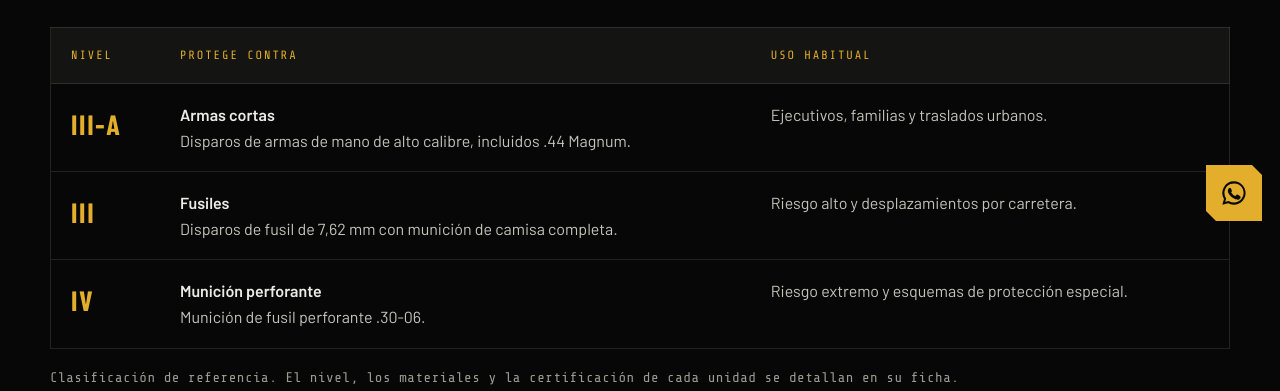
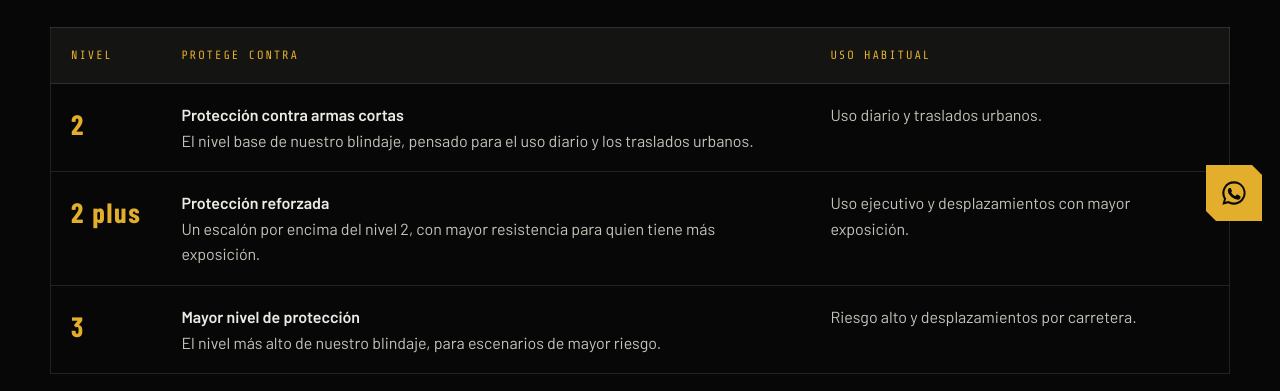
Before and after one commit to Jacanotorres/ArmorSecurity, a plain HTML site: page blindaje.html in a window 1280 px wide. Shown: the part 561-952 px from the top of the page. Drawn offline with nearby package versions, Linux system fonts and the light colour scheme.

Commit message:
Niveles de blindaje 2, 2 plus y 3, con opción Otro para escribir otro tipo

```diff
--- a/assets/js/data.js
+++ b/assets/js/data.js
@@ -18,26 +18,30 @@ const SITE = {
   linkedin: ""
 };
 
-/* Niveles de blindaje (referencia general; el nivel real y su
-   certificación se indican en la ficha de cada vehículo). */
+/* Niveles de blindaje que maneja Armor Security. En el panel también se puede
+   escribir otro tipo manualmente ("Otro"). El nivel exacto y su certificación
+   se indican en la ficha de cada vehículo. */
 const NIVELES = [
   {
-    id: "III-A",
-    titulo: "Nivel III-A",
+    id: "2",
+    titulo: "Nivel 2",
     resumen: "Protección contra armas cortas",
-    detalle: "Resiste disparos de armas de mano de alto calibre, incluidos .44 Magnum. Es el nivel más usado en vehículos de uso ejecutivo y familiar."
+    detalle: "El nivel base de nuestro blindaje, pensado para el uso diario y los traslados urbanos.",
+    uso: "Uso diario y traslados urbanos."
   },
   {
-    id: "III",
-    titulo: "Nivel III",
-    resumen: "Protección contra fusiles",
-    detalle: "Resiste disparos de fusil de 7,62 mm con munición de camisa completa. Para escenarios de riesgo alto."
+    id: "2 plus",
+    titulo: "Nivel 2 Plus",
+    resumen: "Protección reforzada",
+    detalle: "Un escalón por encima del nivel 2, con mayor resistencia para quien tiene más exposición.",
+    uso: "Uso ejecutivo y desplazamientos con mayor exposición."
   },
   {
-    id: "IV",
-    titulo: "Nivel IV",
-    resumen: "Protección contra munición perforante",
-    detalle: "Resiste munición de fusil perforante .30-06. El mayor nivel de protección civil, con más peso y blindaje en todo el habitáculo."
+    id: "3",
+    titulo: "Nivel 3",
+    resumen: "Mayor nivel de protección",
+    detalle: "El nivel más alto de nuestro blindaje, para escenarios de mayor riesgo.",
+    uso: "Riesgo alto y desplazamientos por carretera."
   }
 ];
 
@@ -79,7 +83,7 @@ const VEHICULOS = [
   {
     id: "as-001", ref: "AS-001",
     marca: "Toyota", linea: "Land Cruiser 300", anio: 2023, tipo: "SUV",
-    nivel: "IV", modalidades: ["venta"],
+    nivel: "3", modalidades: ["venta"],
     precioVenta: null, tarifas: { dia: null, semana: null, mes: null },
     color: "Negro", transmision: "Automática", combustible: "Diésel", cilindraje: "3.3 L",
     pasajeros: 5, fotos: [], destacado: true, ejemplo: true,
@@ -88,7 +92,7 @@ const VEHICULOS = [
   {
     id: "as-002", ref: "AS-002",
     marca: "Toyota", linea: "Prado TXL", anio: 2022, tipo: "SUV",
-    nivel: "III-A", modalidades: ["venta", "alquiler"],
+    nivel: "2 plus", modalidades: ["venta", "alquiler"],
     precioVenta: null, tarifas: { dia: null, semana: null, mes: null },
     color: "Gris", transmision: "Automática", combustible: "Diésel", cilindraje: "2.8 L",
     pasajeros: 7, fotos: [], destacado: true, ejemplo: true,
@@ -97,7 +101,7 @@ const VEHICULOS = [
   {
     id: "as-003", ref: "AS-003",
     marca: "Chevrolet", linea: "Suburban", anio: 2021, tipo: "SUV",
-    nivel: "III-A", modalidades: ["alquiler"],
+    nivel: "2 plus", modalidades: ["alquiler"],
     precioVenta: null, tarifas: { dia: null, semana: null, mes: null },
     color: "Negro", transmision: "Automática", combustible: "Gasolina", cilindraje: "5.3 L",
     pasajeros: 7, fotos: [], destacado: true, ejemplo: true,
@@ -106,7 +110,7 @@ const VEHICULOS = [
   {
     id: "as-004", ref: "AS-004",
     marca: "Toyota", linea: "Hilux", anio: 2022, tipo: "Camioneta",
-    nivel: "III-A", modalidades: ["venta"],
+    nivel: "2", modalidades: ["venta"],
     precioVenta: null, tarifas: { dia: null, semana: null, mes: null },
     color: "Blanco", transmision: "Automática", combustible: "Diésel", cilindraje: "2.8 L",
     pasajeros: 5, fotos: [], destacado: false, ejemplo: true,
@@ -115,7 +119,7 @@ const VEHICULOS = [
   {
     id: "as-005", ref: "AS-005",
     marca: "Mercedes-Benz", linea: "Clase E", anio: 2020, tipo: "Sedán",
-    nivel: "III", modalidades: ["venta", "alquiler"],
+    nivel: "3", modalidades: ["venta", "alquiler"],
     precioVenta: null, tarifas: { dia: null, semana: null, mes: null },
     color: "Negro", transmision: "Automática", combustible: "Gasolina", cilindraje: "2.0 L",
     pasajeros: 5, fotos: [], destacado: false, ejemplo: true,
@@ -124,7 +128,7 @@ const VEHICULOS = [
   {
     id: "as-006", ref: "AS-006",
     marca: "Toyota", linea: "Hiace", anio: 2022, tipo: "Van",
-    nivel: "III-A", modalidades: ["alquiler"],
+    nivel: "2", modalidades: ["alquiler"],
     precioVenta: null, tarifas: { dia: null, semana: null, mes: null },
     color: "Blanco", transmision: "Manual", combustible: "Diésel", cilindraje: "2.8 L",
     pasajeros: 10, fotos: [], destacado: false, ejemplo: true,
--- a/assets/js/main.js
+++ b/assets/js/main.js
@@ -69,6 +69,11 @@
     );
   }
   function nombre(v) { return v.marca + " " + v.linea; }
+  /* Nombre de un nivel: el de NIVELES si es de la lista; si no, lo escrito a mano ("Otro") */
+  function nivelNombre(n) {
+    const f = NIVELES.find((x) => x.id === n);
+    return f ? f.titulo : n;
+  }
   const ESTADOS = { reservado: "Reservado", vendido: "Vendido", alquilado: "Alquilado" };
   function estadoBadge(v) {
     return ESTADOS[v.estado] ? '<span class="badge badge-estado">' + ESTADOS[v.estado] + "</span>" : "";
@@ -90,7 +95,7 @@
       '<div class="card-body">' +
       '<span class="card-ref">REF ' + esc(v.ref) + " · " + esc(v.tipo).toUpperCase() + "</span>" +
       '<h3><a href="vehiculo.html?id=' + esc(v.id) + '"><small>' + esc(v.marca) + "</small>" + esc(v.linea) + "</a></h3>" +
-      '<span class="level">' + ICON_SHIELD + "Blindaje nivel " + esc(v.nivel) + "</span>" +
+      '<span class="level">' + ICON_SHIELD + (NIVELES.some((x) => x.id === v.nivel) ? "Blindaje " : "") + esc(nivelNombre(v.nivel)) + "</span>" +
       '<div class="specs">' + specs.map((s) => "<span>" + esc(s) + "</span>").join("") + "</div>" +
       '<div class="prices">' + rows.join("") + "</div>" +
       '<a class="btn btn-sm" href="vehiculo.html?id=' + esc(v.id) + '">Ver ficha</a>' +
@@ -212,7 +217,11 @@
       $(id).innerHTML = '<option value="">' + label + "</option>" + list.map((x) => '<option value="' + esc(x) + '">' + esc(x) + "</option>").join("");
     };
     fill("#f-tipo", uniq("tipo"), "Todos los tipos");
-    fill("#f-nivel", NIVELES.map((n) => n.id), "Todo nivel");
+    /* Niveles de la lista + los que se hayan escrito a mano en algún vehículo */
+    const extra = uniq("nivel").filter((n) => !NIVELES.some((x) => x.id === n));
+    $("#f-nivel").innerHTML = '<option value="">Todo nivel</option>' +
+      NIVELES.map((n) => '<option value="' + esc(n.id) + '">' + esc(n.titulo) + "</option>").join("") +
+      extra.map((n) => '<option value="' + esc(n) + '">' + esc(n) + "</option>").join("");
     fill("#f-marca", uniq("marca"), "Todas las marcas");
     $("#f-tipo").value = state.tipo;
     $("#f-nivel").value = state.nivel;
@@ -273,7 +282,7 @@
     const datos =
       row("Referencia", v.ref) + row("Tipo", v.tipo) + row("Año", v.anio) + row("Color", v.color) +
       row("Transmisión", v.transmision) + row("Combustible", v.combustible) + row("Cilindraje", v.cilindraje) +
-      row("Pasajeros", v.pasajeros) + row("Nivel de blindaje", v.nivel);
+      row("Pasajeros", v.pasajeros) + row("Nivel de blindaje", nivelNombre(v.nivel));
 
     const tarifaRows = v.modalidades.includes("alquiler")
       ? '<div class="box"><h2>Alquiler <span>Por periodo</span></h2><dl class="rows">' +
@@ -302,7 +311,9 @@
       "<h1><small>" + esc(v.marca) + "</small>" + esc(v.linea) + " " + esc(v.anio) + "</h1></div>" +
       ventaRow + tarifaRows +
       '<div class="box"><h2>Ficha técnica <span>' + esc(v.ref) + "</span></h2><dl class=\"rows\">" + datos + "</dl></div>" +
-      (nv ? '<div class="box"><h2>Blindaje <span>Nivel ' + esc(nv.id) + "</span></h2><dl class=\"rows\"><div><dt>Protección</dt><dd>" + esc(nv.resumen) + '</dd></div></dl><p style="padding:0 22px 18px;color:var(--muted);font-size:15px">' + esc(nv.detalle) + "</p></div>" : "") +
+      (nv
+        ? '<div class="box"><h2>Blindaje <span>' + esc(nv.titulo) + "</span></h2><dl class=\"rows\"><div><dt>Protección</dt><dd>" + esc(nv.resumen) + '</dd></div></dl><p style="padding:0 22px 18px;color:var(--muted);font-size:15px">' + esc(nv.detalle) + "</p></div>"
+        : '<div class="box"><h2>Blindaje <span>Tipo</span></h2><dl class="rows"><div><dt>Blindaje</dt><dd>' + esc(v.nivel) + "</dd></div></dl></div>") +
       '<div class="veh-cta">' + ctas + "</div></div></div>";
 
     $$(".thumbs button").forEach((b) => b.addEventListener("click", () => {
@@ -380,6 +391,11 @@
       '<div class="panel reveal"><span class="step-n">0' + (i + 1) + "</span><h3>" + esc(p.titulo) + "</h3><p>" + esc(p.texto) + "</p></div>"
     ).join("");
   }
+  if (page === "blindaje") {
+    $("#niveles-tabla").innerHTML = NIVELES.map((n) =>
+      '<tr><td>' + esc(n.id) + "</td><td><b>" + esc(n.resumen) + "</b>" + esc(n.detalle) + "</td><td>" + esc(n.uso) + "</td></tr>"
+    ).join("");
+  }
   if (page === "escoltas") $("#escoltas").innerHTML = ESCOLTAS.map((e) =>
     '<div class="panel reveal"><span class="tag">' + esc(e.tag) + "</span><h3>" + esc(e.titulo) + "</h3><p>" + esc(e.texto) + "</p></div>"
   ).join("");
--- a/blindaje.html
+++ b/blindaje.html
@@ -33,14 +33,10 @@
       <div class="reveal" style="overflow-x:auto">
         <table class="level-table">
           <thead><tr><th>Nivel</th><th>Protege contra</th><th>Uso habitual</th></tr></thead>
-          <tbody>
-            <tr><td>III-A</td><td><b>Armas cortas</b>Disparos de armas de mano de alto calibre, incluidos .44 Magnum.</td><td>Ejecutivos, familias y traslados urbanos.</td></tr>
-            <tr><td>III</td><td><b>Fusiles</b>Disparos de fusil de 7,62 mm con munición de camisa completa.</td><td>Riesgo alto y desplazamientos por carretera.</td></tr>
-            <tr><td>IV</td><td><b>Munición perforante</b>Munición de fusil perforante .30-06.</td><td>Riesgo extremo y esquemas de protección especial.</td></tr>
-          </tbody>
+          <tbody id="niveles-tabla"></tbody>
         </table>
       </div>
-      <p class="note">Clasificación de referencia. El nivel, los materiales y la certificación de cada unidad se detallan en su ficha.</p>
+      <p class="note">Estos son los niveles que manejamos. También podemos ofrecer otro tipo de blindaje según tu caso: consúltanos. El nivel, los materiales y la certificación de cada unidad se indican en su ficha.</p>
     </div>
   </section>
 
```
Also changed, not shown: panel.html (+21 -4 lines).
